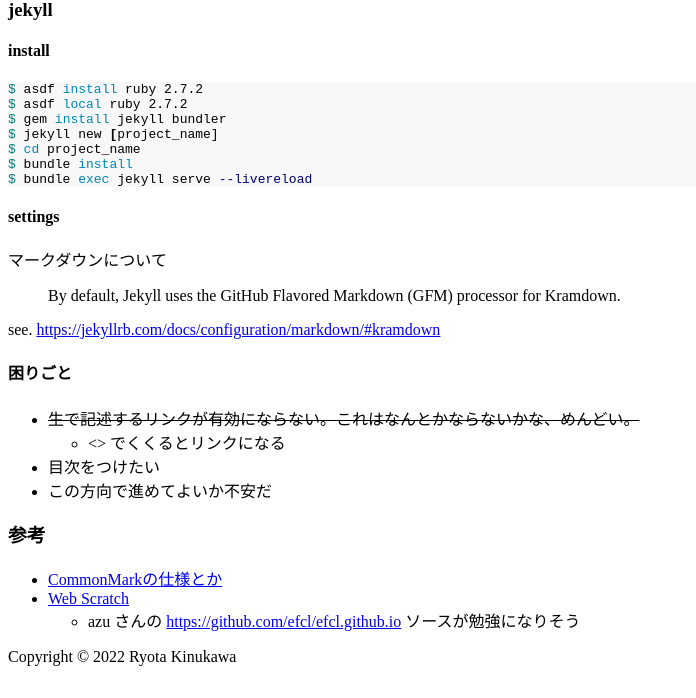
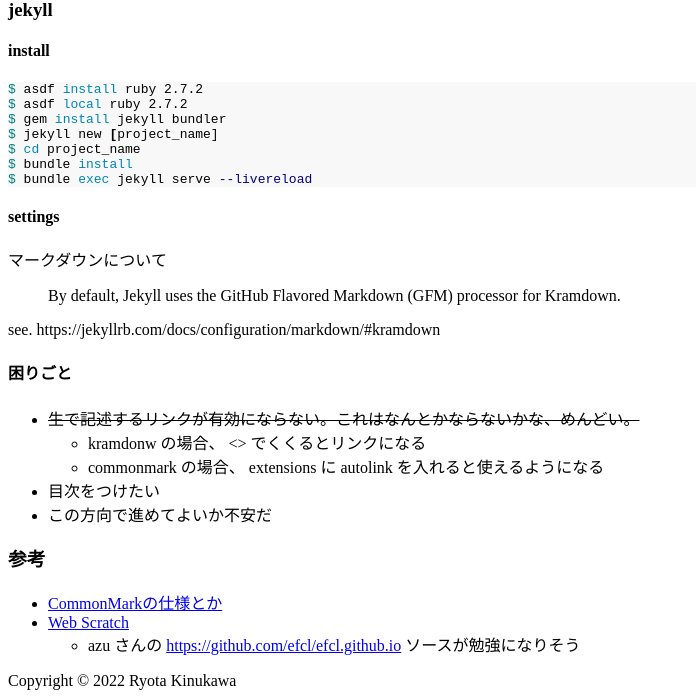
Before and after one commit to pojiro/pojiro.github.io, a Jekyll site: the page built from _posts/2022-10-08-welcome-to-jekyll.md, in a window 1280 px wide. Shown: the part 644-1342 px from the top of the page, without its empty margins (0-696 px from the left). Built offline with Jekyll 4.4.1, drawn with Linux system fonts in a browser that asks for light colours; Markdown is read by kramdown in place of the engine named in the settings; before the commit the page ends 1318 px from its top, so only the background shows below that.

Commit message:
update: 2022-10-08

```diff
--- a/_posts/2022-10-08-welcome-to-jekyll.md
+++ b/_posts/2022-10-08-welcome-to-jekyll.md
@@ -40,12 +40,13 @@
 
 > By default, Jekyll uses the GitHub Flavored Markdown (GFM) processor for Kramdown.
 
-see. <https://jekyllrb.com/docs/configuration/markdown/#kramdown>
+see. https://jekyllrb.com/docs/configuration/markdown/#kramdown
 
 #### 困りごと
 
 * ~~生で記述するリンクが有効にならない。これはなんとかならないかな、めんどい。~~
-  *  <> でくくるとリンクになる
+  * kramdonw の場合、 <> でくくるとリンクになる
+  * commonmark の場合、 extensions に autolink を入れると使えるようになる
 * 目次をつけたい
 * この方向で進めてよいか不安だ
 
```
